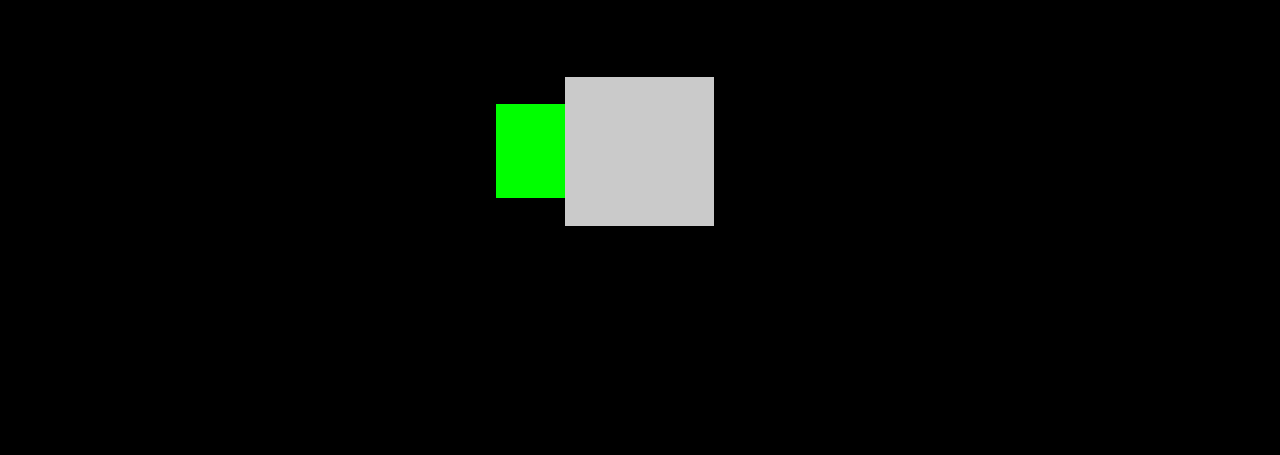
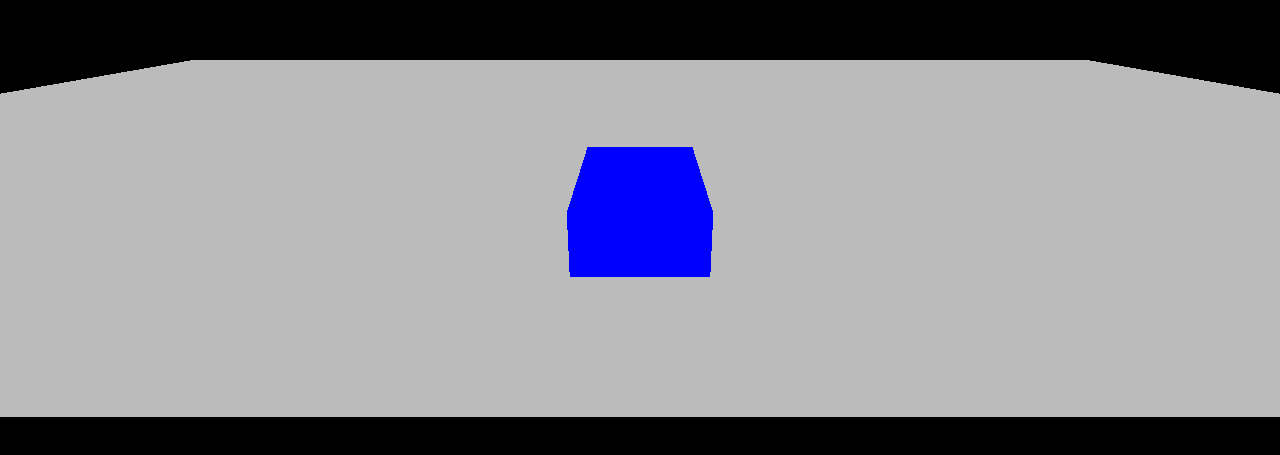
Before and after one commit to rafaelwillen/space-invaders, a plain HTML site: page index.html in a window 1280 px wide. Shown: the part 249-704 px from the top of the page. Drawn offline with nearby package versions, Linux system fonts and the light colour scheme; animation ran at ten frames a second.

Commit message:
Inserido o piso e ajustada as posições das câmeras

```diff
--- a/index.html
+++ b/index.html
@@ -14,6 +14,7 @@
 
   <body>
     <script src="js/library/three.js"></script>
+    <script src="js/Scene/Chão.js"></script>
     <script src="js/Nave/PlayerShip.js"></script>
     <script src="js/Nave/EnemyShip.js"></script>
     <script src="js/camera/CameraBuilder.js"></script>
--- a/js/Nave/EnemyShip.js
+++ b/js/Nave/EnemyShip.js
@@ -13,7 +13,7 @@ class EnemyShip {
   buildBasicBox() {
     const geometry = new THREE.BoxGeometry(10, 10, 10);
     // Cor verde
-    const material = new THREE.MeshBasicMaterial({ color: 0x00ff00 });
+    const material = new THREE.MeshBasicMaterial({ color: 0xff0000 });
     const mesh = new THREE.Mesh(geometry, material);
     return mesh;
   }
--- a/js/Nave/PlayerShip.js
+++ b/js/Nave/PlayerShip.js
@@ -1,19 +1,17 @@
 class PlayerShip {
   speedPlayer = 0.56;
-  create3DObject(x=1,y=1,z=1) {
-    const geometry = new THREE.BoxGeometry(x,y,z);
-    const material = new THREE.MeshBasicMaterial({ color: "#cacaca" });
+  create3DObject(x = 1, y = 1, z = 1) {
+    const geometry = new THREE.BoxGeometry(x, y, z);
+    const material = new THREE.MeshBasicMaterial({ color: "#0000ff" });
     const cube = new THREE.Mesh(geometry, material);
-
     return cube;
   }
 
   movePlayer(player) {
     addEventListener("keydown", (event) => {
-      // console.log("Move the player", event.key);
-      if (event.key == "ArrowUp") player.position.y += this.speedPlayer;
-      else if (event.key == "ArrowDown") player.position.y -= this.speedPlayer;
-      else if (event.key == "ArrowLeft") player.position.x -= this.speedPlayer;
+      // if (event.key == "ArrowUp") player.position.z -= this.speedPlayer;
+      // else if (event.key == "ArrowDown") player.position.z += this.speedPlayer;
+      if (event.key == "ArrowLeft") player.position.x -= this.speedPlayer;
       else if (event.key == "ArrowRight") player.position.x += this.speedPlayer;
     });
   }
--- a/js/Scene/Chão.js
+++ b/js/Scene/Chão.js
@@ -1,52 +1,19 @@
-let Scene, camera, renderer, mesh
+class SceneBuilder {
+  static createFloor(width = 40, height = 40) {
+    const geometry = new THREE.PlaneGeometry(width, height);
+    const material = new THREE.MeshBasicMaterial({
+      color: 0xbbbbbb,
+    });
+    const mesh = new THREE.Mesh(geometry, material);
+    mesh.rotation.x = Math.PI * -0.5;
+    return mesh;
+  }
 
-function Vista(value) {
-    camera = new THREE.PerspectiveCamera(
-        90,
-        innerWidth / innerHeight,
-        10,
-        1000
-    )
-    switch (value) {
-        case 1:
-            camera.position.z = 10
-            break;
-        case 2:
-            camera.position.y = 10
-            break;
-        case 3:
-            camera.position.x = 10
-            break;
-        default:
-            //Vista Padrao Frontal
-            camera.position.z = 20
-            break;
-    }
-
+  static createEssentials() {
+    const scene = new THREE.Scene();
+    const renderer = new THREE.WebGLRenderer();
+    renderer.setSize(window.innerWidth, innerHeight);
+    document.body.appendChild(renderer.domElement);
+    return { scene, renderer };
+  }
 }
-
-function CriarBackGround() {
-    let Geometry = new THREE.PlaneGeometry(40, 40, 1, 1)
-    //Carregador de Textura
-    // let loader = new Three.TextureLoader();
-    let material = new THREE.MeshBasicMaterial({ color: 0xbbbbbb })
-    mesh = new THREE.Mesh(Geometry, material)
-    Scene.add(mesh)
-}
-
-function Criarcena() {
-
-    Scene = new THREE.Scene();
-    renderer = new THREE.WebGLRenderer()
-    Vista(0)
-    CriarBackGround()
-    renderer.setSize(innerWidth, innerHeight)
-    document.body.appendChild(renderer.domElement)
-    window.addEventListener("keydown", MudarCamera);
-    mesh.rotation.x += 11.45
-    renderer.render(Scene, camera)
-
-}
-
-
-Criarcena()
--- a/js/camera/CameraBuilder.js
+++ b/js/camera/CameraBuilder.js
@@ -1,5 +1,13 @@
 class CameraBuilder {
-  static buildPerspectiveCamera({ x = 0, y = 0, z = 0, name = "camera" }) {
+  static buildPerspectiveCamera({
+    x = 0,
+    y = 0,
+    z = 0,
+    name = "camera",
+    rotationX = 0,
+    rotationY = 0,
+    rotationZ = 0,
+  }) {
     const camera = new THREE.PerspectiveCamera(
       75,
       window.innerWidth / window.innerHeight,
@@ -8,6 +16,7 @@ class CameraBuilder {
     );
     camera.name = name;
     camera.position.set(x, y, z);
+    camera.rotation.set(rotationX, rotationY, rotationZ);
     return camera;
   }
 }
--- a/js/main.js
+++ b/js/main.js
@@ -1,5 +1,4 @@
-const scene = new THREE.Scene();
-const renderer = new THREE.WebGLRenderer();
+const { scene, renderer } = SceneBuilder.createEssentials();
 let selectedCamera;
 
 const enemyShip = new EnemyShip();
@@ -11,32 +10,49 @@ start();
  * Cria todos os objetos da cena. Chamada apenas uma vez
  */
 function start() {
-  // Adiciona o renderizador na DOM
-  document.body.appendChild(renderer.domElement);
-  renderer.setSize(innerWidth, innerHeight);
-
   // Armazena as três câmeras do jogo: frontal, de topo, lateral
   const cameras = [
-    CameraBuilder.buildPerspectiveCamera({ z: 40, name: "front" }),
-    CameraBuilder.buildPerspectiveCamera({ x: 40, name: "side" }),
-    CameraBuilder.buildPerspectiveCamera({ y: 40, name: "top" }),
+    CameraBuilder.buildPerspectiveCamera({
+      z: 20,
+      y: 5,
+      rotationX: Math.PI * -0.1,
+      name: "front",
+    }),
+    CameraBuilder.buildPerspectiveCamera({
+      x: 20,
+      y: 3,
+      name: "side",
+      rotationX: Math.PI * -0.5,
+      rotationY: Math.PI * 0.44,
+      rotationZ: Math.PI * 0.5,
+    }),
+    CameraBuilder.buildPerspectiveCamera({
+      y: 22.5,
+      name: "top",
+      rotationX: Math.PI * -0.5,
+    }),
   ];
   // Adiciona cada câmera na cena para ser referenciada pelo nome
   cameras.forEach((camera) => {
-    camera.lookAt(scene.position);
+    // camera.lookAt(scene.position);
     scene.add(camera);
   });
   // Por padrão, seleciona a câmera frontal
   selectedCamera = cameras[0];
 
+  // Cria o piso
+  const floor = SceneBuilder.createFloor(60, 30);
+  scene.add(floor);
+
   // Cria a nave do herói
-  const playerShip3DObject = playerShip.create3DObject(10, 10, 10);
+  const playerShip3DObject = playerShip.create3DObject(2, 1, 3);
+  playerShip3DObject.position.set(0, 1.5, 12);
   playerShip.movePlayer(playerShip3DObject);
   scene.add(playerShip3DObject);
 
-  // Cria a nave do vilão
-  enemyShip.shipObject.position.z = -20;
-  scene.add(enemyShip.shipObject);
+  // // Cria a nave do vilão
+  // enemyShip.shipObject.position.z = -20;
+  // scene.add(enemyShip.shipObject);
 
   update();
 }
```
